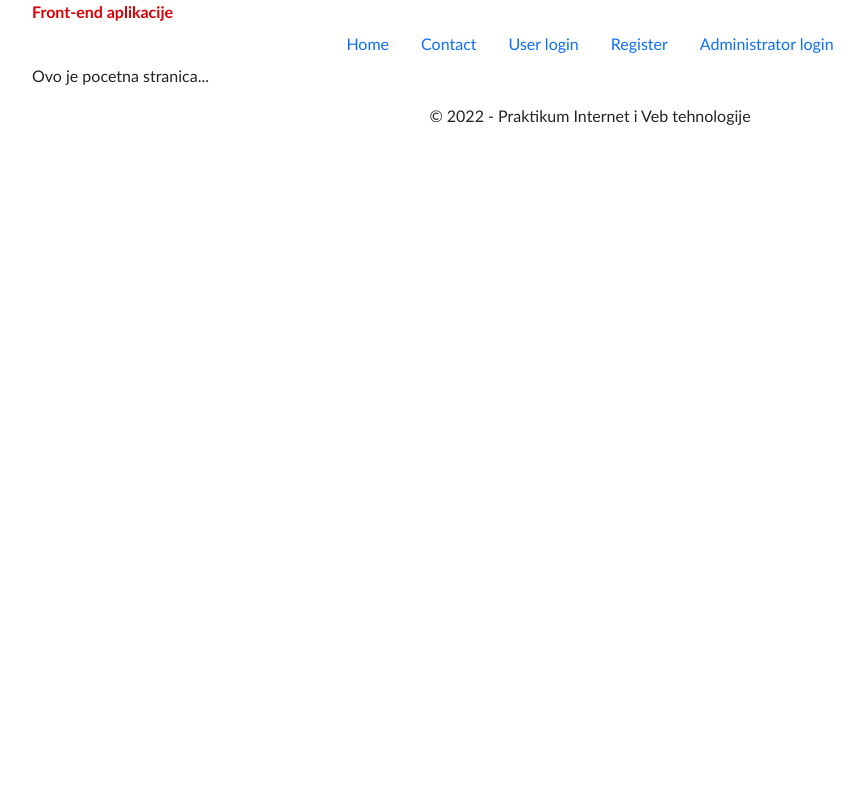
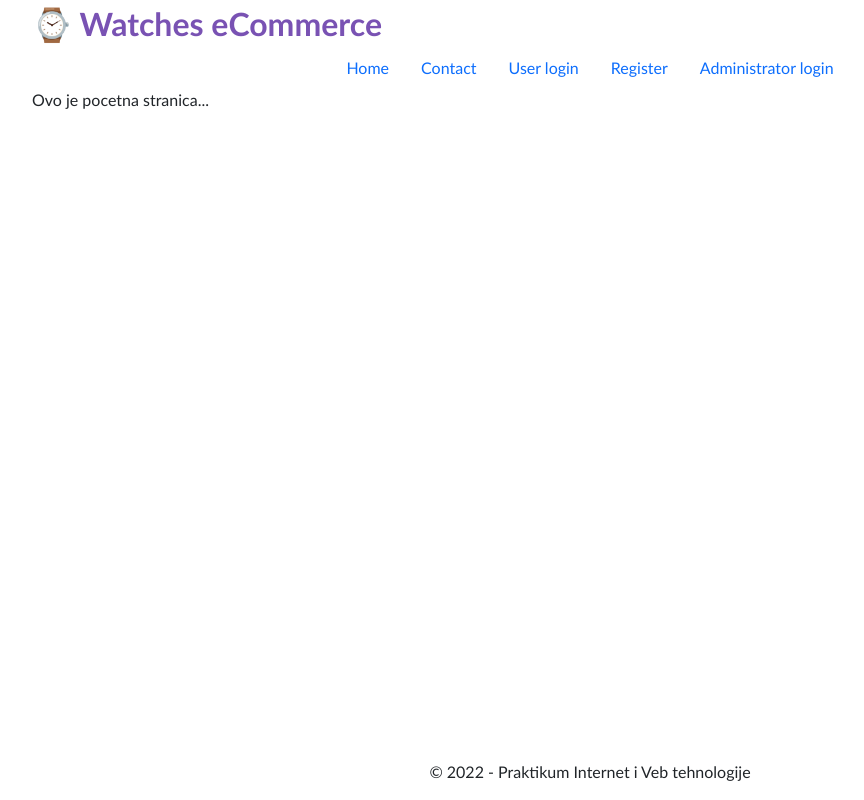
Before and after one commit to aleksa-codes/PIiVT-2022, a React (Create React App) app in the folder 04-front-end/: page / in a window 1280 px wide. Shown: the whole page, without its empty margins (50-914 px from the left). Built offline with nearby package versions, Linux system fonts and the light colour scheme; no server answers; what typescript-memoize would draw is missing.

Commit message:
Change footer placement and header text/style

```diff
--- a/04-front-end/src/components/Application/Application.sass
+++ b/04-front-end/src/components/Application/Application.sass
@@ -3,4 +3,5 @@
 
     .Application-header
         font-weight: bold
-        color: #dc0004
+        color: #7952B3
+        font-size: 2rem
--- a/04-front-end/src/components/Application/Application.tsx
+++ b/04-front-end/src/components/Application/Application.tsx
@@ -81,9 +81,9 @@ export default class Application extends React.Component {
   render() {
     return (
       <BrowserRouter>
-        <Container className="Application">
+        <Container className="Application d-flex flex-column min-vh-100">
           <div className="Application-header">
-            Front-end aplikacije
+          ⌚ Watches eCommerce
           </div>
 
           <TopMenu currentMenuType={ this.state.authorizedRole } />
@@ -129,7 +129,7 @@ export default class Application extends React.Component {
             </Switch>
           </div>
 
-          <div>
+          <div className="mt-auto">
             <p className="text-center">&copy; { new Date().getFullYear() } - Praktikum Internet i Veb tehnologije</p>
           </div>
         </Container>
```
